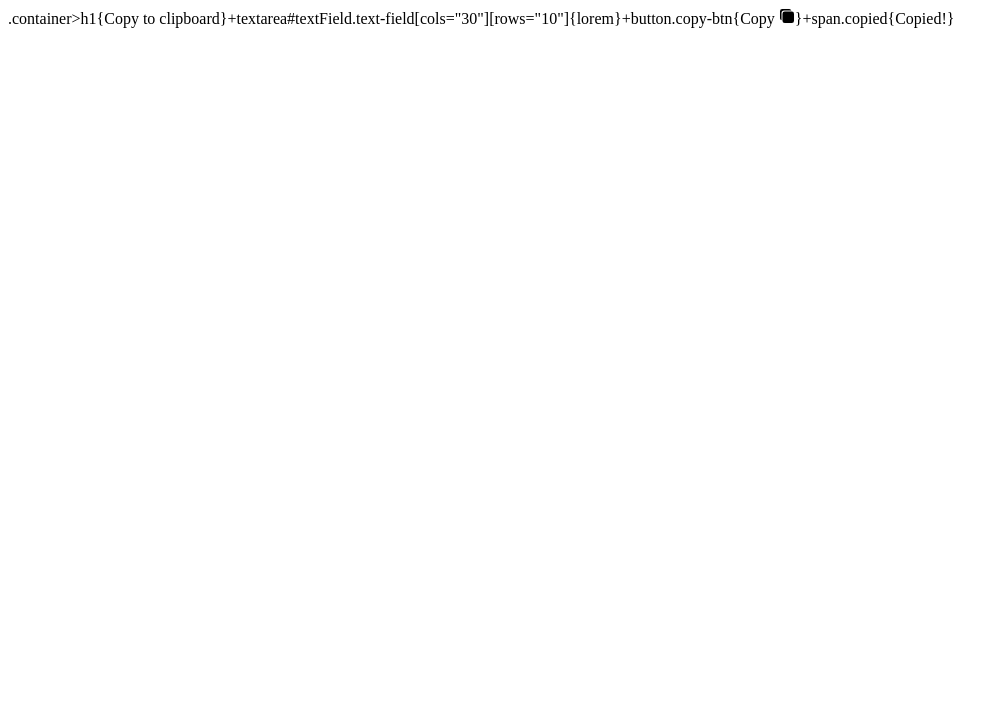
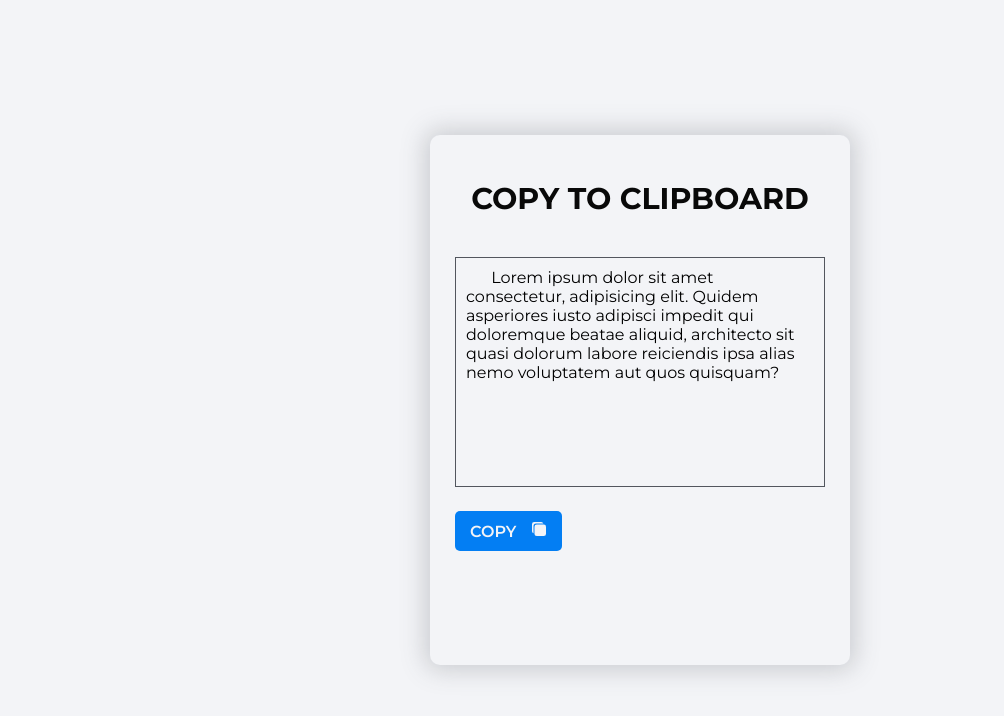
Before and after one commit to aristides1000/clipboard_jquery_aristides_18nov23, a plain HTML site: page index.html in a window 1280 px wide. Shown: the whole page, without its empty margins (0-1004 px from the left). Drawn offline with nearby package versions, Linux system fonts and the light colour scheme.

Commit message:
finish exercise

```diff
--- a/index.html
+++ b/index.html
@@ -14,7 +14,16 @@
   <link rel="stylesheet" href="style.css">
 </head>
 <body>
-.container>h1{Copy to clipboard}+textarea#textField.text-field[cols="30"][rows="10"]{lorem}+button.copy-btn{Copy <ion-icon name="copy"></ion-icon>}+span.copied{Copied!}
+  <div class="container">
+    <h1>Copy to clipboard</h1>
+    <textarea name="" id="textField" cols="30" rows="10" class="text-field">
+      Lorem ipsum dolor sit amet consectetur, adipisicing elit. Quidem asperiores iusto adipisci impedit qui doloremque beatae aliquid, architecto sit quasi dolorum labore reiciendis ipsa alias nemo voluptatem aut quos quisquam?
+    </textarea>
+    <button class="copy-btn">
+      Copy <ion-icon name="copy"></ion-icon>
+    </button>
+    <span class="copied">Copied!</span>
+  </div>
 
   <!-- ionic icons CDN -->
   <script type="module" src="https://unpkg.com/ionicons@7.1.0/dist/ionicons/ionicons.esm.js"></script>
--- a/main.js
+++ b/main.js
@@ -0,0 +1,17 @@
+$(document).ready(function () {
+  // Hacer dos funciones que agreguen y remuevan la clase en la etiqueta span
+  function add() {
+    $(".copied").addClass("bounce-effect");
+  }
+  function remove() {
+    $(".copied").removeClass("bounce-effect");
+  }
+
+  //Llamamos a las funciones y copiamos el texto con el click en el botón
+  $(".copy-btn").click(function () {
+    $("#textField").select();
+    document.execCommand("copy");
+    add();
+    setTimeout(remove, 800);
+  });
+});
--- a/style.css
+++ b/style.css
@@ -0,0 +1,119 @@
+* {
+  margin: 0;
+  padding: 0;
+  box-sizing: border-box;
+}
+
+body {
+  margin: 0;
+  padding: 0;
+  height: 100vh;
+  background-color: #f3f4f7;
+  font-family: "montserrat", sans-serif;
+  display: flex;
+  align-items: center;
+  justify-content: center;
+}
+
+input,
+textarea,
+button {
+  font-family: inherit;
+}
+
+.container {
+  width: 420px;
+  height: 530px;
+  padding: 25px;
+  background-color: #f3f4f7;
+  border-radius: 10px;
+  box-shadow: 0 0 25px 5px rgba(83, 87, 95, 0.25);
+}
+
+h1 {
+  padding: 20px 0;
+  color: #090909;
+  font-size: 30px;
+  font-weight: 700;
+  text-align: center;
+  text-transform: uppercase;
+}
+
+.text-field {
+  width: 100%;
+  height: 230px;
+  margin: 20px 0;
+  padding: 10px;
+  background: transparent;
+  border: 1px solid #52565e;
+  font-size: 16px;
+  font-weight: 400;
+  outline: none;
+  resize: none;
+}
+
+.copy-btn {
+  padding: 10px 15px;
+  color: #f3f4f7;
+  background-color: #037ef3;
+  border-radius: 5px;
+  font-size: 16px;
+  font-weight: 600;
+  text-transform: uppercase;
+  border: none;
+  outline: none;
+  cursor: pointer;
+}
+
+.copy-btn ion-icon {
+  padding-left: 10px;
+}
+
+.copy-btn:active {
+  transform: scale(0.98);
+}
+
+span.copied {
+  display: block;
+  margin-top: 50px;
+  text-align: center;
+  font-size: 26px;
+  color: #858585;
+  transform: scale(0);
+  transition: all 0.5s;
+}
+
+span.bounce-effect {
+  animation: bounceIn 0.8s linear;
+}
+
+/* BounceIn Animation */
+
+@keyframes bounceIn {
+  0% {
+    opacity: 0;
+    transform: scale(0.3);
+  }
+
+  20% {
+    transform: scale(1.1);
+  }
+
+  40% {
+    transform: scale(0.9);
+  }
+
+  60% {
+    opacity: 1;
+    transform: scale(1.03);
+  }
+
+  80% {
+    transform: scale(0.97);
+  }
+
+  100% {
+    opacity: 1;
+    transform: scale(1);
+  }
+}
```
